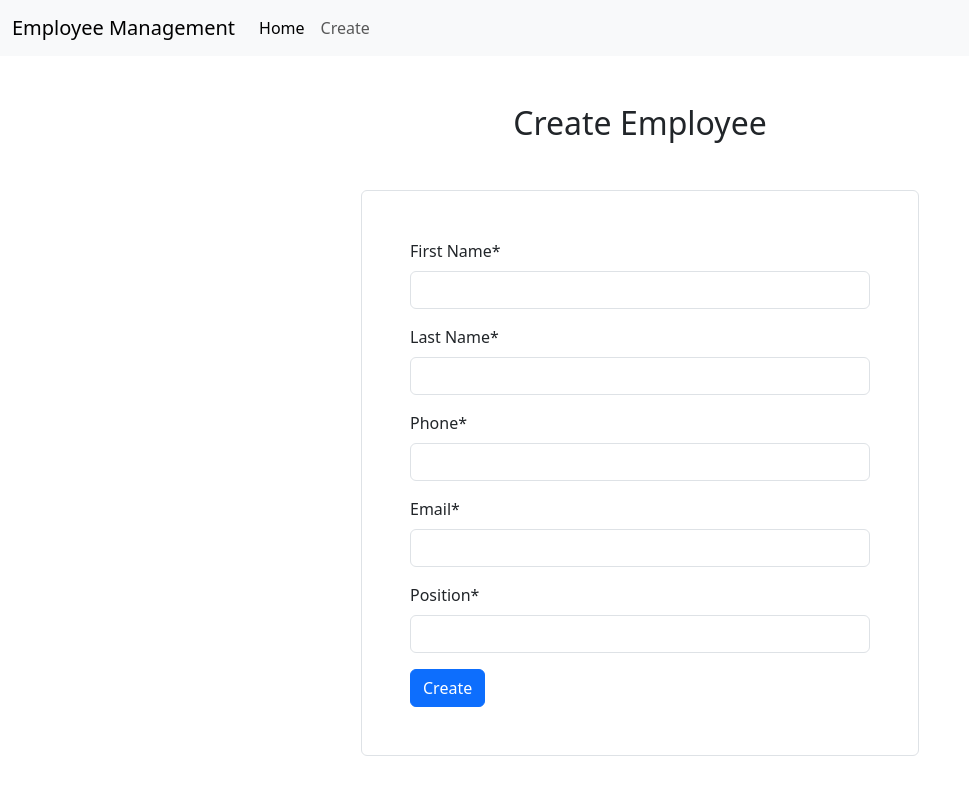
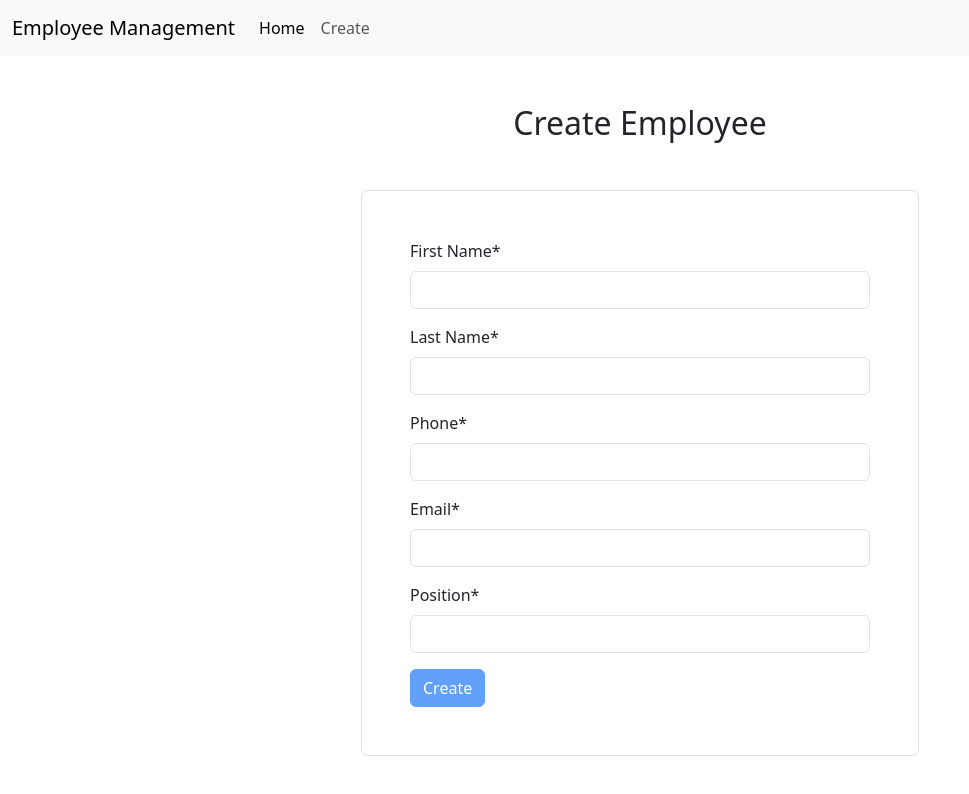
Before and after one commit to danield75/employee-management-app, an Angular app: page /create in a window 1280 px wide. Shown: the top 794 px of the page, without its empty margins (0-969 px from the left). Built offline with nearby package versions, Linux system fonts and the light colour scheme.

Commit message:
Toggle the form submit button based on the form state

```diff
--- a/src/app/employee-form/employee-form.component.html
+++ b/src/app/employee-form/employee-form.component.html
@@ -4,7 +4,11 @@
   {{ errorMessage }}
 </div>
 
-<form (ngSubmit)="onSubmit()" class="border rounded p-5 w-50 mb-5 mx-auto">
+<form
+  #employeeForm="ngForm"
+  (ngSubmit)="onSubmit()"
+  class="border rounded p-5 w-50 mb-5 mx-auto"
+>
   <div class="mb-3">
     <label class="form-label" for="firstName">First Name*</label>
     <input
@@ -90,7 +94,11 @@
     </div>
   </div>
 
-  <button class="btn btn-primary" type="submit">
+  <button
+    class="btn btn-primary"
+    type="submit"
+    [disabled]="employeeForm.invalid"
+  >
     {{ isEditing ? "Edit " : "Create" }}
   </button>
 </form>
```
